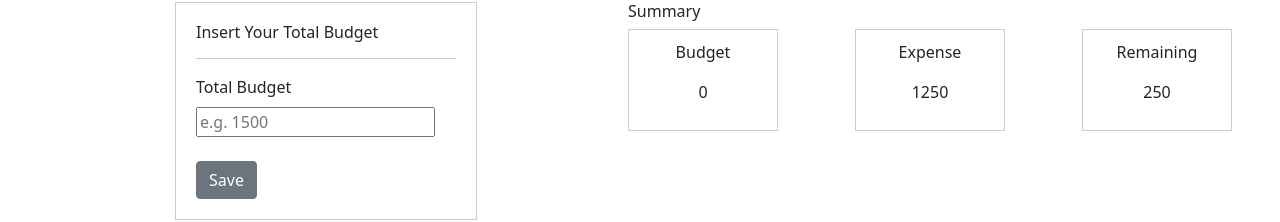
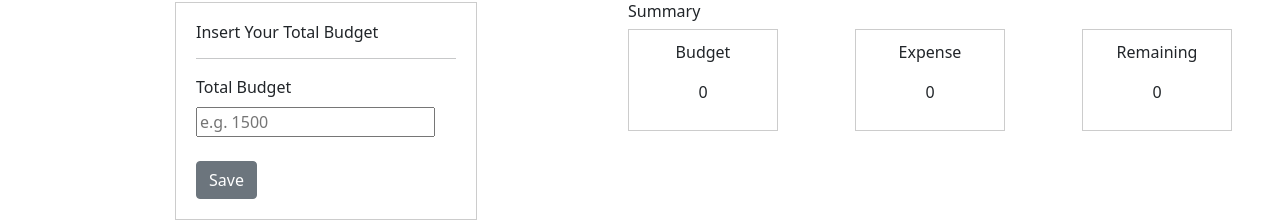
Before and after one commit to mekbib-tekle/budget-tracker, a React (Create React App) app: page / in a window 1280 px wide. Shown: the part 119-341 px from the top of the page. Built offline with nearby package versions, Linux system fonts and the light colour scheme.

Commit message:
implemented adding expense

```diff
--- a/package.json
+++ b/package.json
@@ -11,11 +11,13 @@
     "@types/node": "^16.11.26",
     "@types/react": "^18.0.3",
     "@types/react-dom": "^18.0.0",
+    "@types/uuid": "^8.3.4",
     "bootstrap": "^5.1.3",
     "react": "^18.0.0",
     "react-dom": "^18.0.0",
     "react-scripts": "5.0.1",
-    "typescript": "^4.6.3"
+    "typescript": "^4.6.3",
+    "uuid": "^8.3.2"
   },
   "scripts": {
     "start": "react-scripts start",
--- a/src/App.css
+++ b/src/App.css
@@ -43,7 +43,12 @@
   cursor: pointer;
 }
 
-.add-expense {
+.expense-list {
+  width: 80%;
+  margin: auto;
+}
+
+.add-expense, .expense-item {
   display: flex;
   justify-content: space-between;
 }
--- a/src/App.tsx
+++ b/src/App.tsx
@@ -17,8 +17,16 @@ function App() {
     setBudgetItems(prevItems => [...prevItems, item]);
   };
 
-  const addExpense = (expense: Expense) => {
-    console.log({ expense });
+  const addExpense = (expense: Expense, budgetItemId: string) => {
+    const budgetItem = budgetItems.find((item) => item.uuid === budgetItemId);
+    if (!budgetItem || !budgetItem.expenses) {
+      return;
+    }
+
+    budgetItem.expenses.push(expense);
+
+    const filteredList = budgetItems.filter((item) => item.uuid !== budgetItemId);
+    setBudgetItems([...filteredList, budgetItem]);
   };
 
   return (
@@ -33,7 +41,7 @@ function App() {
             <AddBudgetItem onClick={handleAddBugetItem}/>
           </div>
           <div className="col-lg-6">
-            <Summary budget={budget}/>
+            <Summary budget={budget} budgetItems={budgetItems}/>
             <ExpenseContext.Provider value={{addExpense, budgetItems}}>
               <BudgetList budgetItems={budgetItems} />
             </ExpenseContext.Provider>
--- a/src/components/AddBudgetItem.tsx
+++ b/src/components/AddBudgetItem.tsx
@@ -1,4 +1,5 @@
 import { useState } from "react";
+import { v1 as uuidv1 } from "uuid";
 import { BudgetItem } from "../types/BudgetItem";
 
 type PropType = {
@@ -7,7 +8,8 @@ type PropType = {
 
 const AddBudgetItem = ({ onClick }: PropType) => {
 	const [description, setDescription] = useState("");
-	const [amount, setAmount] = useState(0)
+	const [amount, setAmount] = useState(0);
+
 	return (
 		<div className="add-budget-item">
 			<h6>Add Budget Entry</h6>
@@ -31,7 +33,12 @@ const AddBudgetItem = ({ onClick }: PropType) => {
 					onChange={(e) => setAmount(parseInt(e.target.value, 10))}
 				/>
 			</div>
-			<button className="btn btn-secondary" onClick={() => onClick({description, amount})}>Add Budget Entry</button>
+			<button
+				className="btn btn-secondary"
+				onClick={() => onClick({description, amount, uuid: uuidv1(), expenses: []})}
+			>
+				Add Budget Entry
+			</button>
 		</div>
 	);
 }
--- a/src/components/AddExpense.tsx
+++ b/src/components/AddExpense.tsx
@@ -1,14 +1,18 @@
 import React, { useContext, useState } from "react";
 import { ExpenseContext } from "./ExpenseContext";
 
-const AddExpense = () => {
+type PropType = {
+	budgetItemId: string;
+}
+
+const AddExpense = ({budgetItemId}: PropType) => {
 
   const { addExpense } = useContext(ExpenseContext);
 	const [expense, setExpense] = useState("");
 	const [amount, setAmount] = useState(0);
 
 	return (
-		<div className="add-expense d-flex">
+		<div className="add-expense d-flex mb-4">
 			<input
 				type="text"
 				placeholder="Expense"
@@ -20,7 +24,7 @@ const AddExpense = () => {
 				onChange={(e) => setAmount(parseInt(e.target.value, 10)) }
 			/>
 			<button
-				onClick={() => addExpense({amount, expense}) }
+				onClick={() => addExpense({amount, expense}, budgetItemId) }
 				className="btn btn-outline-primary"
 			>
 					Add Expense
--- a/src/components/BudgetListItem.tsx
+++ b/src/components/BudgetListItem.tsx
@@ -10,24 +10,32 @@ const BudgetListItem = ({ budgetItem,  }: PropType) => {
 
 	const [expand, setExpand] = useState(false);
 
+	const totalExpense = budgetItem.expenses.reduce((total, expense) => {
+		return total + expense.amount;
+	}, 0);
+
+	const remaining = budgetItem.amount - totalExpense;
+
 	return (
 		<div className="budget-item-wrapper">
 			<div className="budget-item">
 				<div className="budget-expense">
-					<p>{budgetItem.amount}</p>
-					<p>-50€</p>
+					<p>{budgetItem.amount}€</p>
+					<p className="text-warning">{totalExpense}€ spent</p>
 				</div>
 				<div>
 					<p>{budgetItem.description}</p>
-					<p>50€ remaining</p>
+					{remaining < 0 ?
+						(<p className="text-danger">{Math.abs(remaining)}€ over</p>) :
+						(<p className="text-info">{remaining}€ remaining</p>)}
 				</div>
 				<div className="expand-expense" onClick={() => setExpand(!expand)}>
-					Expenses &#9660;
+					Expenses {expand ? <span>&#9650;</span> : <span>&#9660;</span>}
 				</div>
 			</div>
 			{expand && (
 				<div>
-					<ExpenseList />
+					<ExpenseList budgetItem={budgetItem}/>
 				</div>
 			)}
 		</div>
--- a/src/components/ExpenseContext.tsx
+++ b/src/components/ExpenseContext.tsx
@@ -3,10 +3,10 @@ import { BudgetItem, Expense } from "../types/BudgetItem";
 
 type ExpenseContextType = {
   budgetItems: BudgetItem[];
-  addExpense: (expense: Expense) => void;
+  addExpense: (expense: Expense, budgetItemId: string) => void;
 }
 
 export const ExpenseContext = createContext<ExpenseContextType>({
   budgetItems: [],
-  addExpense: (expense: Expense) => {},
+  addExpense: (expense: Expense, budgetItemId: string) => {},
 });
--- a/src/components/ExpenseItem.tsx
+++ b/src/components/ExpenseItem.tsx
@@ -1,7 +1,17 @@
-const ExpenseItem = () => {
-	return (
-		<div> Expense Item</div>
-	);
+import { Expense } from "../types/BudgetItem";
+
+type PropType = {
+	expenseItem: Expense;
 }
 
+const ExpenseItem = ({expenseItem}: PropType) => {
+	return (
+		<div className="expense-item">
+			<div>{expenseItem.expense}</div>
+			<div>{expenseItem.amount}</div>
+			<div>delete</div>
+		</div>
+	);
+};
+
 export default ExpenseItem;
--- a/src/components/ExpenseList.tsx
+++ b/src/components/ExpenseList.tsx
@@ -1,12 +1,20 @@
+import { BudgetItem } from "../types/BudgetItem";
 import AddExpense from "./AddExpense";
 import ExpenseItem from "./ExpenseItem";
 
-const ExpenseList = () => {
+type PropType = {
+  budgetItem: BudgetItem;
+}
+
+const ExpenseList = ({budgetItem}: PropType) => {
+  const expenseItems = budgetItem.expenses;
+
 	return (
-		<div>
-      Expense List
-      <ExpenseItem />
-      <AddExpense />
+		<div className="expense-list">
+      {expenseItems && expenseItems.map((item) => {
+        return (<ExpenseItem expenseItem={item}/>);
+      })}
+      <AddExpense budgetItemId={budgetItem.uuid}/>
     </div>
 	);
 }
--- a/src/components/Summary.tsx
+++ b/src/components/Summary.tsx
@@ -1,8 +1,22 @@
+import { BudgetItem } from "../types/BudgetItem";
+
 type propType = {
 	budget: number;
+	budgetItems: BudgetItem[]
 }
 
-const Summary = ({ budget }: propType) => {
+const getExpenses = (budgetItems: BudgetItem[]): number => {
+	return budgetItems.reduce((total, current)=> {
+		return total + current.expenses.reduce((prev, exp) => {
+			return prev + exp.amount;
+		}, 0);
+	}, 0);
+}
+
+const Summary = ({ budget, budgetItems }: propType) => {
+	const expenses = getExpenses(budgetItems);
+	const remaining = budget-expenses;
+
 	return (
 		<div className="summary-wrapper">
 			<h6>Summary</h6>
@@ -13,12 +27,12 @@ const Summary = ({ budget }: propType) => {
 				</div>
 				<div className="expense box">
 					<p>Expense</p>
-					<p>1250</p>
+					<p>{expenses}</p>
 				</div>
 
 				<div className="remaining box">
 					<p>Remaining</p>
-					<p>250</p>
+					<p>{remaining}</p>
 				</div>
 			</div>
 		</div>
--- a/src/types/BudgetItem.ts
+++ b/src/types/BudgetItem.ts
@@ -4,7 +4,8 @@ export type Expense = {
 }
 
 export type BudgetItem = {
+  uuid: string,
   description: string;
   amount: number;
-  expenses?: Expense[];
+  expenses: Expense[];
 }
```
Also changed, not shown: 1 other file (tests, documents, lock files or other folders).
